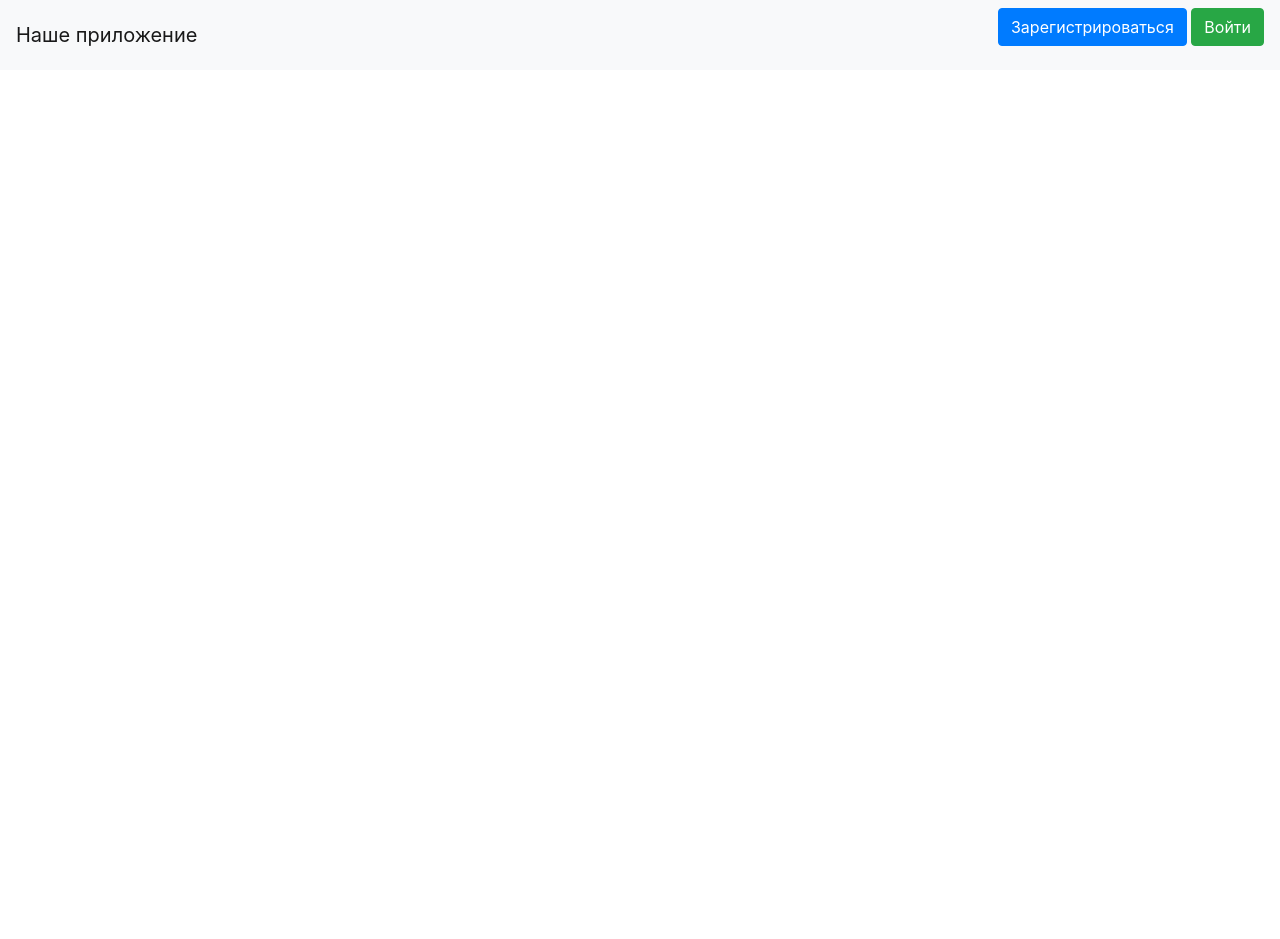
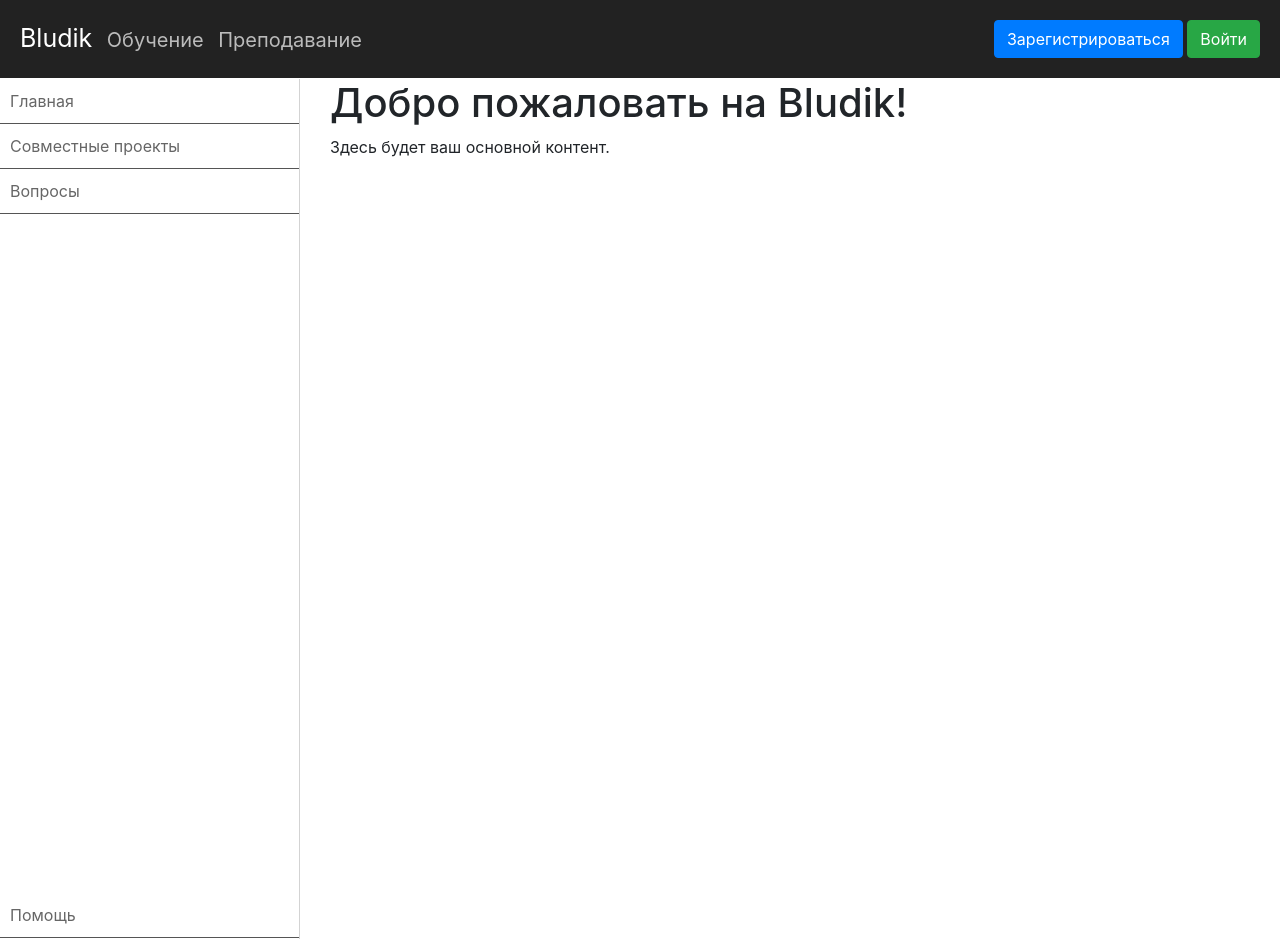
Before and after one commit to Ha4trueKa4/Website, a Flask app: page / in a window 1280 px wide. Run offline with Flask 3, Linux system fonts and the light colour scheme; some libraries are stand-ins or nearby versions.

Commit message:
add html and css files

```diff
--- a/main.py
+++ b/main.py
@@ -6,10 +6,11 @@ from data.forms.login import LoginForm
 from data.forms.register import RegisterForm
 
 app = Flask(__name__)
-app.config['SECRET_KEY'] = 'ODINDVATRI'
+app.config['SECRET_KEY'] = 'Gdagdegdagdagdo'
 
 login_manager = LoginManager()
 login_manager.init_app(app)
+
 
 @app.route('/login', methods=['GET', 'POST'])
 def login():
@@ -25,7 +26,8 @@ def login():
                                form=form)
     return render_template('login.html', title='Авторизация', form=form)
 
-@app.route('/register', methods=['GET','POST'])
+
+@app.route('/register', methods=['GET', 'POST'])
 def register():
     form = RegisterForm()
     if form.validate_on_submit():
@@ -38,7 +40,6 @@ def register():
         db_sess.commit()
         return redirect("/")
 
-
     return render_template('register.html', title='Регистрация', form=form)
 
 
@@ -47,6 +48,7 @@ def load_user(user_id):
     db_sess = db_session.create_session()
     return db_sess.query(User).get(user_id)
 
+
 @app.route('/logout')
 @login_required
 def logout():
@@ -54,11 +56,10 @@ def logout():
     return redirect("/")
 
 
-
-
 @app.route('/')
 def main_page():
-    return render_template('base.html', title='ГЛАВНАЯ СТРАНИЦА')
+    return render_template('main.html', title='ГЛАВНАЯ СТРАНИЦА')
+
 
 def main():
     db_session.global_init("db/database.db")
--- /dev/null
+++ b/static/css/header.css
@@ -0,0 +1,36 @@
+.content-container {
+    display: flex;
+    flex-direction: column;
+    margin-top: 35px;
+    padding: 20px;
+}
+
+.header {
+    background-color: #222222;
+    color: #fff;
+    display: flex;
+    justify-content: space-between;
+    align-items: center;
+    padding: 20px;
+    position: fixed;
+    top: 0;
+    left: 0;
+    right: 0;
+    z-index: 1000;
+}
+
+.a-left {
+    color: #bbbbbb;
+    font-size: 20px;
+    padding-left: 10px;
+    transition: color 0.5s ease;
+}
+
+.a-left:hover {
+    text-decoration: none;
+    color: greenyellow;
+}
+
+.logo {
+    font-size: 25px;
+}
--- /dev/null
+++ b/static/css/login.css
@@ -0,0 +1,3 @@
+p {
+    width: 300px;
+}
--- /dev/null
+++ b/static/css/sidebar.css
@@ -0,0 +1,47 @@
+.content-container {
+    display: flex;
+    flex-direction: column;
+    margin-top: 35px;
+    margin-left: 310px;
+    padding: 20px;
+}
+
+.sidebar {
+    width: 300px;
+    border-right: 1px solid lightgray;
+    color: #fff;
+    height: 100vh;
+    position: fixed;
+    top: 1;
+    left: 0;
+    z-index: 999;
+    overflow-y: auto;
+    display: flex;
+    flex-direction: column;
+    justify-content: space-between;
+}
+
+.sidebar ul {
+    list-style-type: none;
+    padding: 0;
+}
+
+.sidebar li {
+    padding: 10px;
+    border-bottom: 1px solid #555;
+}
+
+.sidebar li a {
+    color: #666;
+    text-decoration: none;
+    transition: background-color 0.5s ease;
+}
+
+.sidebar li a:hover {
+    background-color: #e9f9e9;
+    color: #000;
+}
+
+.sidebar-down {
+    padding-bottom: 64px;
+}
--- a/templates/base.html
+++ b/templates/base.html
@@ -7,26 +7,30 @@
         href="https://stackpath.bootstrapcdn.com/bootstrap/4.4.1/css/bootstrap.min.css"
         integrity="sha384-Vkoo8x4CGsO3+Hhxv8T/Q5PaXtkKtu6ug5TOeNV6gBiFeWPGFN9MuhOf23Q9Ifjh"
         crossorigin="anonymous">
+    l
+    {% block link %}{% endblock %}
     <title>{{title}}</title>
 </head>
 <body>
-<header>
-    <nav class="navbar navbar-light bg-light">
-        <a class="navbar-brand" href="/">Наше приложение</a>
-        {% if current_user.is_authenticated %}
-        <a class="navbar-brand" href="/logout">{{ current_user.name }}</a>
-        <a href="jobs" class="btn btn-secondary">Добавить работу</a>
-        {% else %}
-        <p>
-            <a class="btn btn-primary " href="/register">Зарегистрироваться</a>
-            <a class="btn btn-success" href="/login">Войти</a>
-        </p>
-        {% endif %}
-    </nav>
-</header>
-<!-- Begin page content -->
-<main role="main" class="container">
-    {% block content %}{% endblock %}
-</main>
+    <div class="content-container">
+        <header class="header">
+            <div class="header-left">
+                <span class="logo">Bludik</span>
+                <a href="/learn" class="a-left">Обучение</a>
+                <a href="/teach" class="a-left">Преподавание</a>
+            </div>
+            <div class="header-right">
+                <a href="/register" class="btn btn-primary">Зарегистрироваться</a>
+                <a href="/login" class="btn btn-success">Войти</a>
+            </div>
+        </header>
+
+
+        {% block sidebar %}{% endblock %}
+
+        <div class="main-content">
+            {% block content %}{% endblock %}
+        </div>
+    </div>
 </body>
 </html>
--- /dev/null
+++ b/templates/main.html
@@ -0,0 +1,28 @@
+{% extends "base.html" %}
+
+{% block link %}
+    <link rel="stylesheet" href="../static/css/header.css">
+    <link rel="stylesheet" href="../static/css/sidebar.css">
+{% endblock %}
+
+{% block sidebar %}
+    <nav class="sidebar">
+        <div class="sidebar-up">
+            <ul>
+                <li><a href="/">Главная</a></li>
+                <li><a href="/co-project">Совместные проекты</a></li>
+                <li><a href="question">Вопросы</a></li>
+            </ul>
+        </div>
+        <div class="sidebar-down">
+            <ul>
+                <li><a href="/help">Помощь</a></li>
+            </ul>
+        </div>
+    </nav>
+{% endblock %}
+
+{% block content %}
+    <h1>Добро пожаловать на Bludik!</h1>
+    <p>Здесь будет ваш основной контент.</p>
+{% endblock %}
--- a/templates/register.html
+++ b/templates/register.html
@@ -1,4 +1,10 @@
 {% extends "base.html" %}
+
+{% block link %}
+    <link rel="stylesheet" href="../static/css/header.css">
+{% endblock %}
+
+{% block sidebar %}{% endblock %}
 
 {% block content %}
     <form action="" method="post">
```
Also changed, not shown: static/css/main.css (added, +73 -0 lines), templates/login.html (+7 -0 lines).
